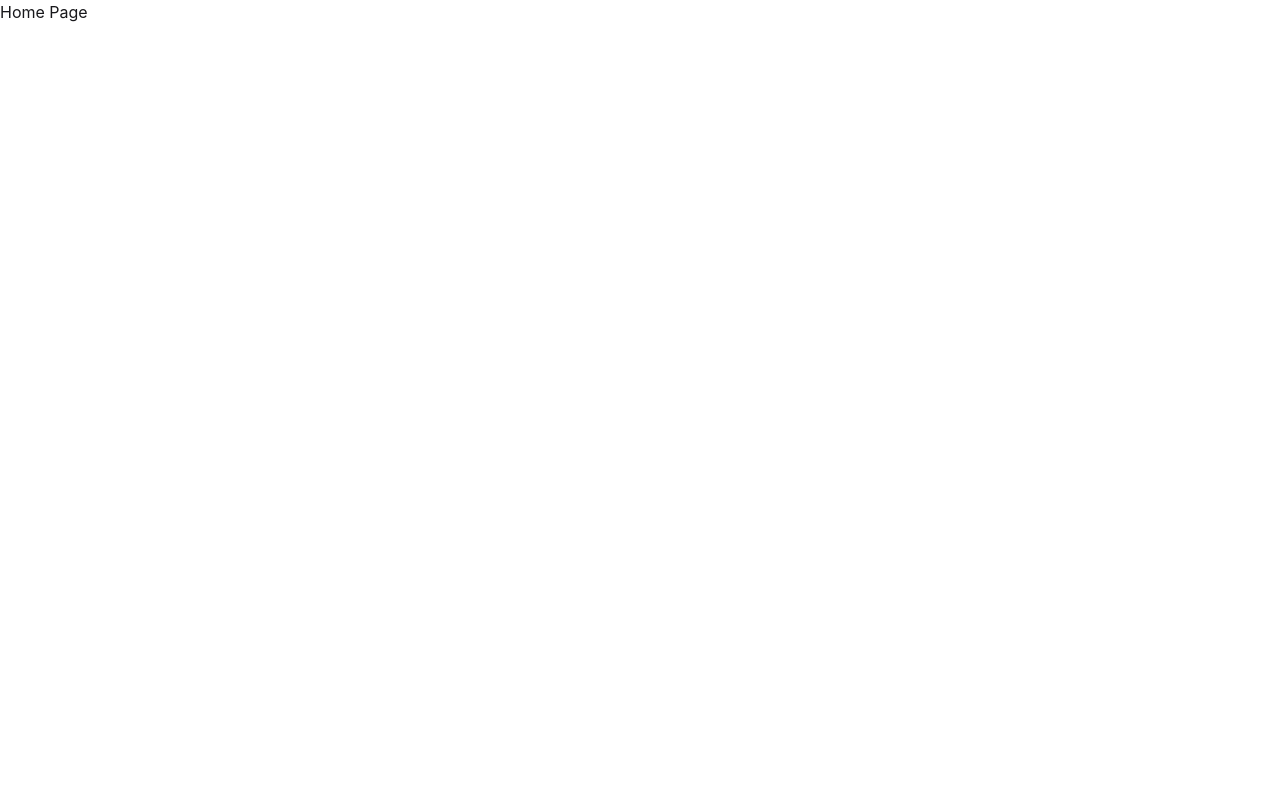
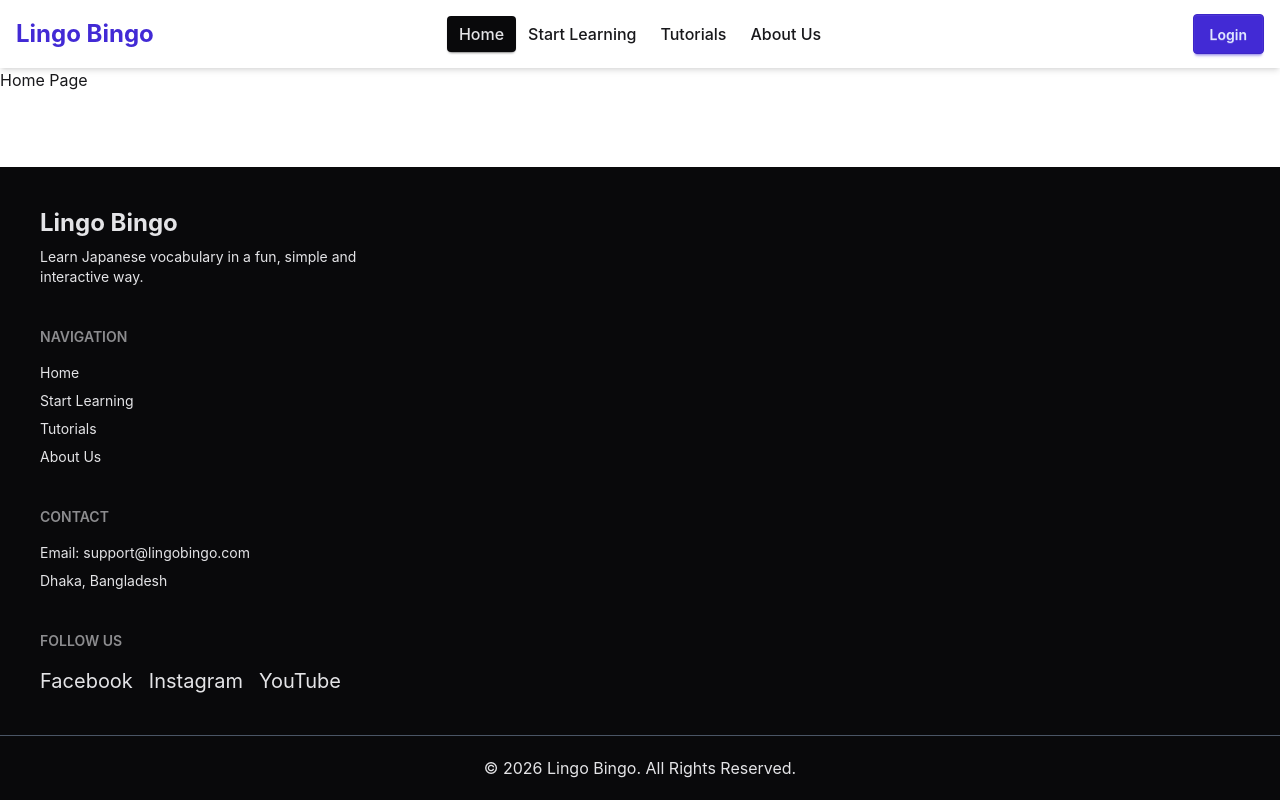
Before and after one commit to nasimhossain1/Vocabulary-Learning-Application, a React (Vite) app: page / in a window 1280 px wide. Built offline with nearby package versions, Linux system fonts and the light colour scheme.

Commit message:
header and footer section

```diff
--- a/src/App.jsx
+++ b/src/App.jsx
@@ -1,4 +1,7 @@
 import { BrowserRouter, Routes, Route } from "react-router-dom";
+
+import Header from "./components/Header";
+import Footer from "./components/Footer";
 
 import Home from "./pages/Home";
 import StartLearning from "./pages/StartLearning";
@@ -15,6 +18,10 @@ import ErrorPage from "./pages/ErrorPage";
 function App() {
   return (
     <BrowserRouter>
+      <div className="min-h-screen flex flex-col">
+        <Header />
+
+        <main className="flex-1">
           <Routes>
             <Route path="/" element={<Home />} />
             <Route path="/start-learning" element={<StartLearning />} />
@@ -29,6 +36,10 @@ function App() {
 
             <Route path="*" element={<ErrorPage />} />
           </Routes>
+        </main>
+
+        <Footer />
+      </div>
     </BrowserRouter>
   );
 }
--- /dev/null
+++ b/src/components/Footer.jsx
@@ -0,0 +1,72 @@
+import { Link } from "react-router-dom";
+
+const Footer = () => {
+  return (
+    <footer className="bg-neutral text-neutral-content">
+      <div className="footer max-w-7xl mx-auto p-10">
+
+        {/* Brand */}
+        <aside>
+          <Link to="/" className="text-2xl font-bold">
+            Lingo Bingo
+          </Link>
+
+          <p className="max-w-xs">
+            Learn Japanese vocabulary in a fun, simple and interactive way.
+          </p>
+        </aside>
+
+        {/* Navigation */}
+        <nav>
+          <h6 className="footer-title">Navigation</h6>
+
+          <Link to="/" className="link link-hover">
+            Home
+          </Link>
+
+          <Link to="/start-learning" className="link link-hover">
+            Start Learning
+          </Link>
+
+          <Link to="/tutorials" className="link link-hover">
+            Tutorials
+          </Link>
+
+          <Link to="/about-us" className="link link-hover">
+            About Us
+          </Link>
+        </nav>
+
+        {/* Contact */}
+        <nav>
+          <h6 className="footer-title">Contact</h6>
+
+          <p>Email: support@lingobingo.com</p>
+
+          <p>Dhaka, Bangladesh</p>
+        </nav>
+
+        {/* Social */}
+        <nav>
+          <h6 className="footer-title">Follow Us</h6>
+
+          <div className="flex gap-4 text-xl">
+            <a href="#">Facebook</a>
+            <a href="#">Instagram</a>
+            <a href="#">YouTube</a>
+          </div>
+        </nav>
+
+      </div>
+
+      {/* Copyright */}
+      <div className="border-t border-gray-600 text-center py-5">
+        <p>
+          © {new Date().getFullYear()} Lingo Bingo. All Rights Reserved.
+        </p>
+      </div>
+    </footer>
+  );
+};
+
+export default Footer;
--- /dev/null
+++ b/src/components/Header.jsx
@@ -0,0 +1,75 @@
+import { Link, NavLink } from "react-router-dom";
+
+const Header = () => {
+  const navLinks = (
+    <>
+      <li>
+        <NavLink to="/">Home</NavLink>
+      </li>
+
+      <li>
+        <NavLink to="/start-learning">Start Learning</NavLink>
+      </li>
+
+      <li>
+        <NavLink to="/tutorials">Tutorials</NavLink>
+      </li>
+
+      <li>
+        <NavLink to="/about-us">About Us</NavLink>
+      </li>
+    </>
+  );
+
+  return (
+    <header className="bg-base-100 shadow-md">
+      <div className="navbar max-w-7xl mx-auto px-4">
+
+        {/* Mobile Menu */}
+        <div className="navbar-start">
+          <div className="dropdown">
+            <div
+              tabIndex={0}
+              role="button"
+              className="btn btn-ghost lg:hidden"
+            >
+              ☰
+            </div>
+
+            <ul
+              tabIndex={0}
+              className="menu menu-sm dropdown-content bg-base-100 rounded-box z-10 mt-3 w-52 p-2 shadow"
+            >
+              {navLinks}
+            </ul>
+          </div>
+
+          {/* Logo */}
+          <Link
+            to="/"
+            className="text-2xl font-bold text-primary"
+          >
+            Lingo Bingo
+          </Link>
+        </div>
+
+        {/* Desktop Menu */}
+        <div className="navbar-center hidden lg:flex">
+          <ul className="menu menu-horizontal px-1 text-base font-medium">
+            {navLinks}
+          </ul>
+        </div>
+
+        {/* Login Button */}
+        <div className="navbar-end">
+          <Link to="/login" className="btn btn-primary">
+            Login
+          </Link>
+        </div>
+
+      </div>
+    </header>
+  );
+};
+
+export default Header;
```
Lines whose indentation alone changed are shown as unchanged.
